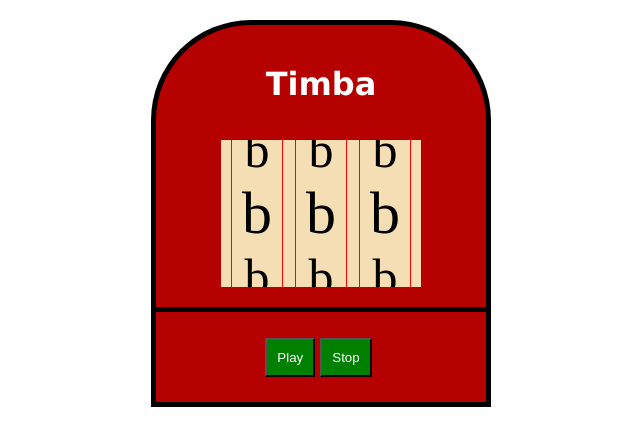
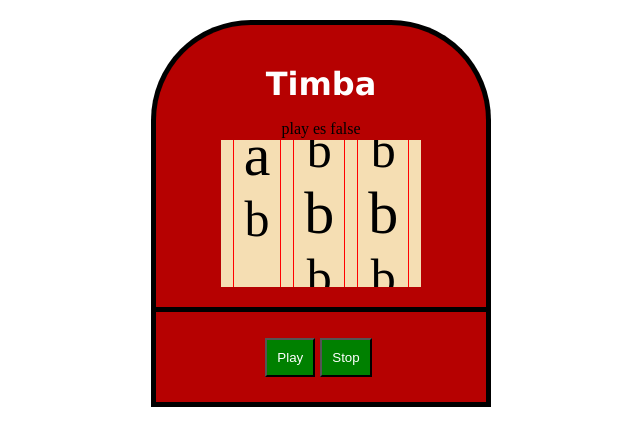
Before and after one commit to goncalhurtado/slot-machine-game, a React (Vite) app: page / in a window 1280 px wide. Shown: the top 446 px of the page, without its empty margins (319-959 px from the left). Built offline with nearby package versions, Linux system fonts and the light colour scheme.

Commit message:
added get machine number funct

```diff
--- a/src/components/Machine.jsx
+++ b/src/components/Machine.jsx
@@ -1,7 +1,32 @@
-import React from "react";
+import React, { useState } from "react";
 import Screen from "./Screen.jsx";
 
 const Machine = () => {
+  const [items, setItems] = useState([
+    "a",
+    "b",
+    "c",
+    "d",
+    "e",
+    "f",
+    "g",
+    "h",
+    "i",
+    "j",
+    "k",
+  ]);
+
+  const [stop, setStop] = useState(false);
+  const [play, setPlay] = useState(false);
+
+  const handleStop = () => {
+    setStop(!stop);
+    setPlay(false);
+  };
+  const handlePlay = () => {
+    setPlay(true);
+  };
+
   return (
     <div className="machine">
       <div className="head">
@@ -9,12 +34,22 @@ const Machine = () => {
       </div>
       <div className="machine__front">
         <div className="machine__front__bezel">
-          <Screen />
+          <Screen items={items} play={play} />
         </div>
       </div>
       <div className="back">
-        <input className="back__play" type="button" value="Play" />
-        <input className="back__stop" type="button" value="Stop" />
+        <input
+          className="back__play"
+          type="button"
+          value="Play"
+          onClick={handlePlay}
+        />
+        <input
+          className="back__stop"
+          type="button"
+          value="Stop"
+          onClick={handleStop}
+        />
       </div>
     </div>
   );
--- a/src/components/Screen.jsx
+++ b/src/components/Screen.jsx
@@ -1,14 +1,45 @@
-import React from "react";
+import React, { useState, useEffect, useRef } from "react";
 
-const Screen = () => {
+const Screen = ({ items, play }) => {
+  const [count, setCount] = useState(0);
+  const [intId, setIntId] = useState(null);
+  const countRef = useRef(count);
+
+  useEffect(() => {
+    countRef.current = count;
+  }, [count]);
+
+  useEffect(() => {
+    if (play) {
+      setIntId(
+        setInterval(() => {
+          if (countRef.current < 9) {
+            setCount((prevCount) => prevCount + 1);
+          } else if (countRef.current >= 9) {
+            setCount(0);
+          }
+        }, 100)
+      );
+    } else if (intId) {
+      clearInterval(intId);
+      setIntId(null);
+    }
+
+    return () => {
+      if (intId) {
+        clearInterval(intId);
+      }
+    };
+  }, [play]);
+
   return (
     <div className="screen">
-      <div className="ironTop"></div>
+      <div className="ironTop">{play ? "play es true" : "play es false"}</div>
       <div className="ironBotom"></div>
       <div className="screen__col">
-        <div className="screen__col__item">b</div>
-        <div className="screen__col__item">b</div>
-        <div className="screen__col__item">b</div>
+        <div className="screen__col__item">{items[count - 1]}</div>
+        <div className="screen__col__item">{items[count]}</div>
+        <div className="screen__col__item">{items[count + 1]}</div>
       </div>
       <div className="screen__col">
         <div className="screen__col__item">b</div>
```
